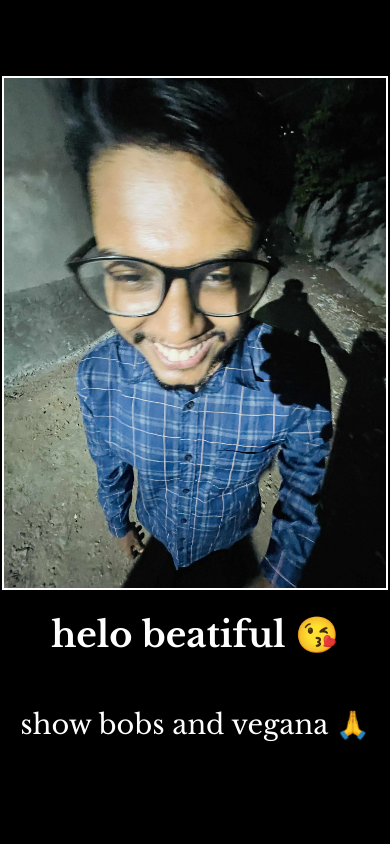
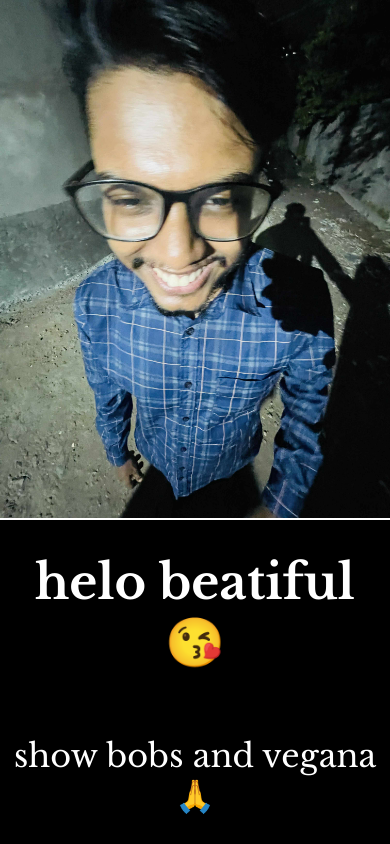
Before and after one commit to GeoHot-Z/Project_Kollol, a plain HTML site: page index.html in a window 390 px wide. Drawn offline with nearby package versions, Linux system fonts and the light colour scheme.

Commit message:
Update style.css

```diff
--- a/style.css
+++ b/style.css
@@ -23,29 +23,16 @@ body {
 
 .kollol {
   width: 100%;
-  max-width: 700px;
+  max-width: 1200px;
   height: auto;
   border: 2px solid white;
   object-fit: contain;
 }
 
 h1 {
+  font-size: 3rem;
+}
+
+p {
   font-size: 2rem;
 }
-p {
-  font-size: 1.5rem;
-}
-.kollol {
-  max-width: 900px;
-}
-@media (max-width: 600px) {
-  .kollol {
-    max-width: 98vw;
-  }
-  h1 {
-    font-size: 2.2rem;
-  }
-  p {
-    font-size: 1.7rem;
-  }
-}
```
